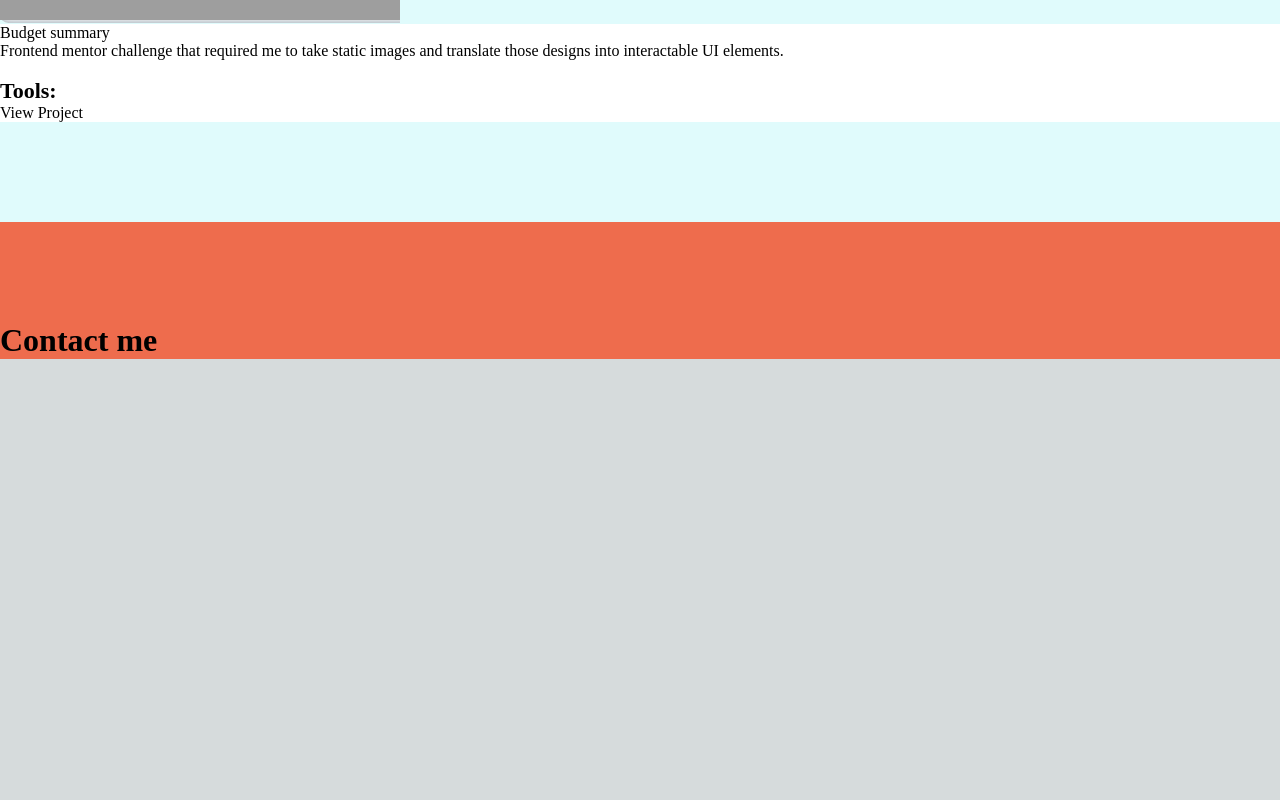
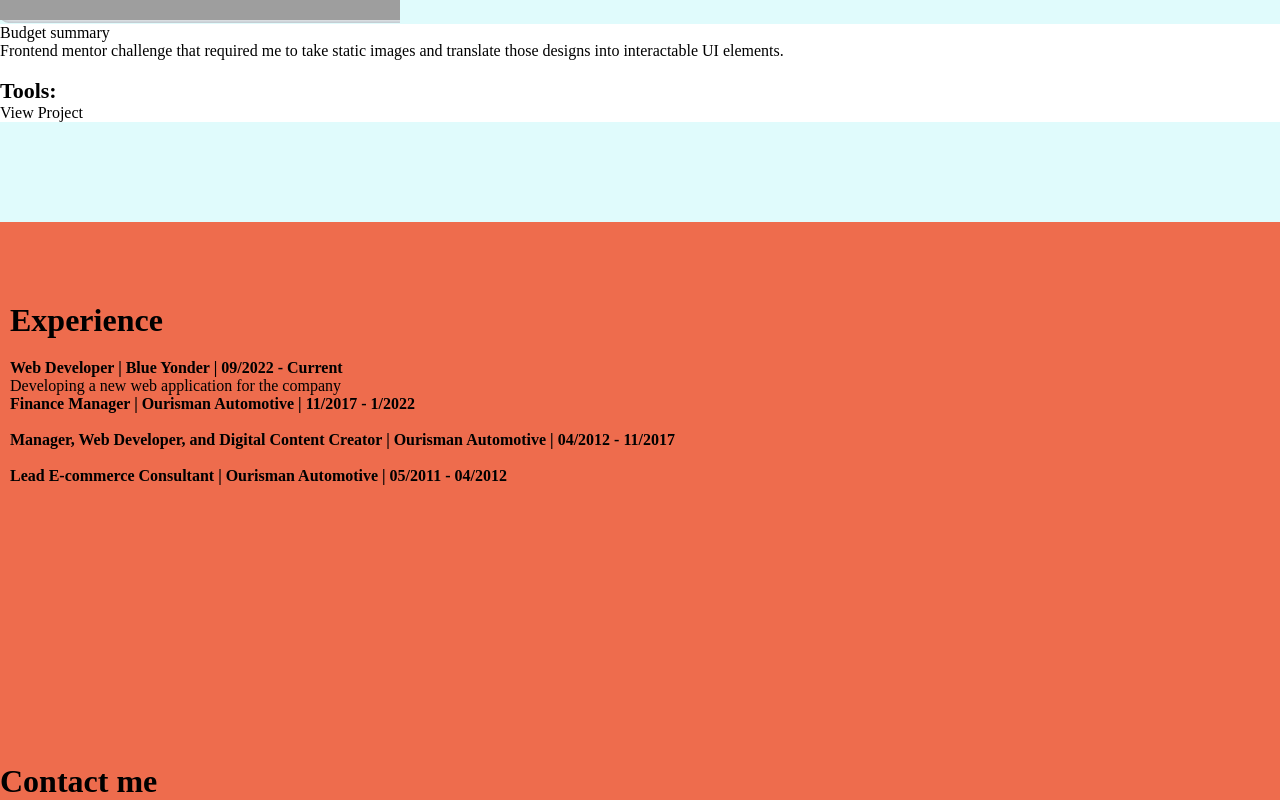
Before and after one commit to JeffjHoyt/PortfolioNextJs, a Next.js app: page / in a window 1280 px wide. Shown: the part 3546-4346 px from the top of the page. Before the commit the page ends 3905 px from the top, so only its background shows below. Built offline with nearby package versions, Linux system fonts and the light colour scheme; grey boxes are pictures that could not be loaded.

Commit message:
Experience updates
Need to finish this stupid portfolio site even tho I don't intend on using it loooool

```diff
--- /dev/null
+++ b/components/Resume.tsx
@@ -0,0 +1,102 @@
+import React from "react";
+import { Container, Row, Col, Nav, Navbar } from "react-bootstrap";
+import Link from "next/link";
+import Head from "next/head";
+import Script from "next/script";
+import Image from "next/image";
+import { useEffect } from "react";
+
+const Resume = () => {
+  return (
+    <>
+      <Head>
+        <title>About Me</title>
+        <meta name="description" content="Generated by create next app" />
+        <meta name="viewport" content="width=device-width, initial-scale=1" />
+        <link rel="icon" href="/favicon.ico" />
+        <link
+          href="https://cdn.jsdelivr.net/npm/bootstrap@5.3.0-alpha1/dist/css/bootstrap.min.css"
+          rel="stylesheet"
+          integrity="sha384-GLhlTQ8iRABdZLl6O3oVMWSktQOp6b7In1Zl3/Jr59b6EGGoI1aFkw7cmDA6j6gD"
+          crossOrigin="anonymous"
+        ></link>
+      </Head>
+      <Script
+        src="https://cdn.jsdelivr.net/npm/bootstrap@5.3.0-alpha1/dist/js/bootstrap.bundle.min.js"
+        integrity="sha384-w76AqPfDkMBDXo30jS1Sgez6pr3x5MlQ1ZAGC+nuZB+EYdgRZgiwxhTBTkF7CXvN"
+        crossOrigin="anonymous"
+      />
+      <Container
+        fluid
+        className="aboutMe"
+        style={{
+          paddingTop: "10vh",
+          paddingRight: "10px",
+          paddingLeft: "10px",
+          width: "100% !important",
+          backgroundColor: "#ee6c4d",
+          paddingBottom: "20vh",
+        }}
+      >
+        <Row>
+          <Col
+            className="aboutMeDescription text-center"
+            style={{ marginBottom: "20px" }}
+          >
+            <h1>Experience</h1>
+          </Col>
+        </Row>
+        <Row>
+          <Col>
+            <h4>
+              <span style={{ fontWeight: "bold" }}>Web Developer</span> | Blue
+              Yonder | 09/2022 - Current
+            </h4>
+            <ul>
+              <li>Developing a new web application for the company</li>
+            </ul>
+          </Col>
+        </Row>
+        <Row>
+          <Col>
+            <h4>
+              <span style={{ fontWeight: "bold" }}>Finance Manager</span> |
+              Ourisman Automotive | 11/2017 - 1/2022
+            </h4>
+            <ul>
+              <li></li>
+            </ul>
+          </Col>
+        </Row>
+        <Row>
+          <Col>
+            <h4>
+              <span style={{ fontWeight: "bold" }}>
+                Manager, Web Developer, and Digital Content Creator
+              </span>{" "}
+              | Ourisman Automotive | 04/2012 - 11/2017
+            </h4>
+            <ul>
+              <li></li>
+            </ul>
+          </Col>
+        </Row>
+        <Row>
+          <Col>
+            <h4>
+              <span style={{ fontWeight: "bold" }}>
+                Lead E-commerce Consultant
+              </span>{" "}
+              | Ourisman Automotive | 05/2011 - 04/2012
+            </h4>
+            <ul>
+              <li></li>
+            </ul>
+          </Col>
+        </Row>
+      </Container>
+    </>
+  );
+};
+
+export default Resume;
--- a/pages/index.js
+++ b/pages/index.js
@@ -8,6 +8,7 @@ import Link from "next/link";
 import About from "../components/About";
 import Contact from "../components/Contact";
 import Projects from "../components/Projects";
+import Resume from "../components/Resume";
 
 const inter = Inter({ subsets: ["latin"] });
 
@@ -35,6 +36,7 @@ export default function Home() {
       <Container fluid className="noPadding">
         <About />
         <Projects />
+        <Resume />
         <Contact />
       </Container>
     </>
```
